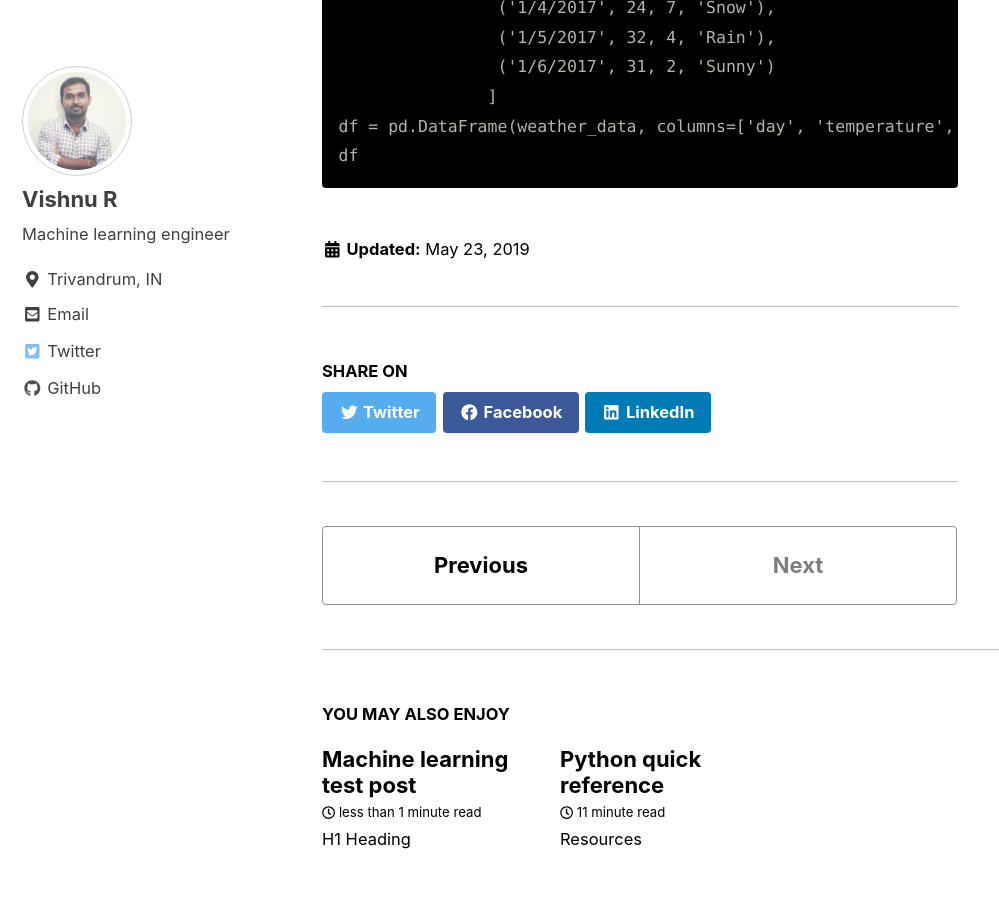
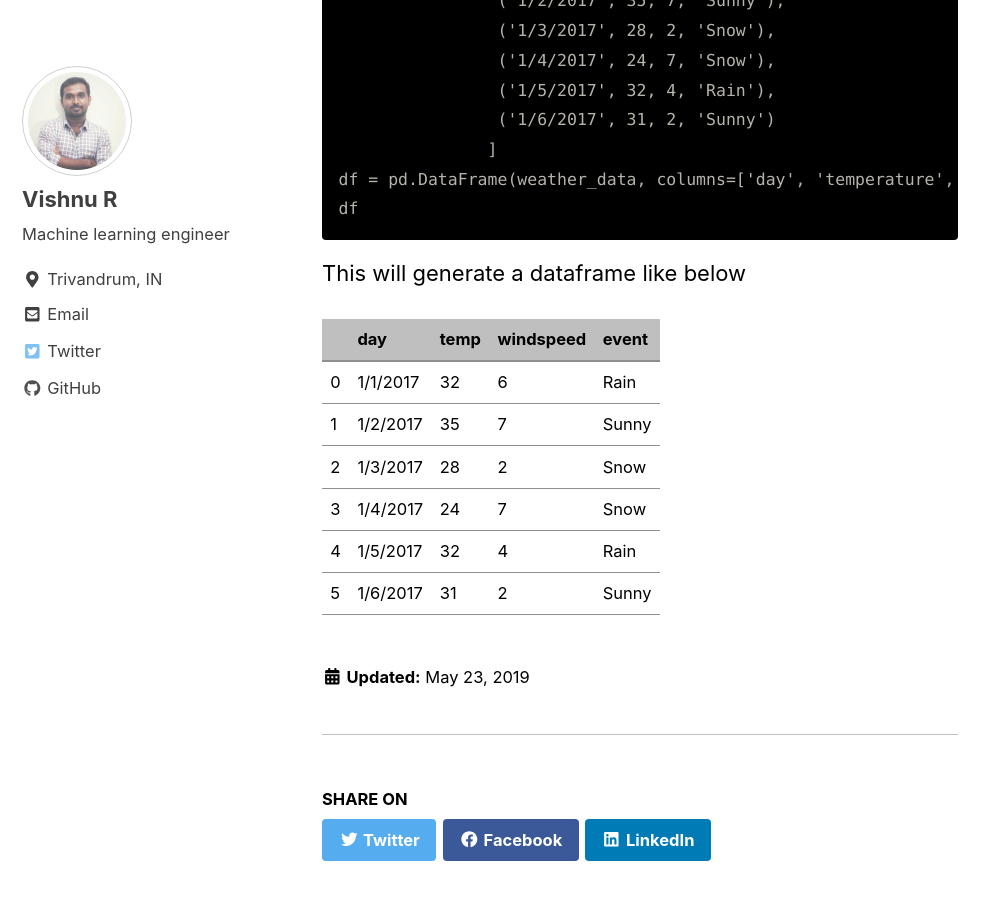
Before and after one commit to vishnurapps/vishnurapps.github.io, a Jekyll site: the page built from _posts/2019-05-23-Introduction-to-Pandas-Dataframe.md, in a window 1280 px wide and 900 px high, scrolled down 1196 px. Shown: the whole window, without its empty margins (0-999 px from the left). Built offline with Jekyll 4.4.1, drawn with Linux system fonts in a browser that asks for light colours; cached includes are drawn as plain includes; nearby versions of some CDN libraries; some of the changed text lies outside the part shown.

Commit message:
Added tables

````diff
--- a/_posts/2019-05-23-Introduction-to-Pandas-Dataframe.md
+++ b/_posts/2019-05-23-Introduction-to-Pandas-Dataframe.md
@@ -19,6 +19,7 @@ import pandas as pd
 df = pd.read_csv("weather_data.csv")   #read weather.csv data
 df
 ```
+Now df contains the below information.
 
 |   | day      | temperature | windspeed | event |
 |---|----------|-------------|-----------|-------|
@@ -46,3 +47,14 @@ weather_data = [('1/1/2017', 32, 6, 'Rain'),
 df = pd.DataFrame(weather_data, columns=['day', 'temperature', 'windspeed', 'event'])
 df
 ```
+
+This will generate a dataframe like below
+
+|   | day      | temp | windspeed | event |
+|---|----------|------|-----------|-------|
+| 0 | 1/1/2017 | 32   | 6         | Rain  |
+| 1 | 1/2/2017 | 35   | 7         | Sunny |
+| 2 | 1/3/2017 | 28   | 2         | Snow  |
+| 3 | 1/4/2017 | 24   | 7         | Snow  |
+| 4 | 1/5/2017 | 32   | 4         | Rain  |
+| 5 | 1/6/2017 | 31   | 2         | Sunny |
````
Also changed, not shown: other parts of _posts/2019-05-23-Introduction-to-Pandas-Dataframe.md (+1 -1 lines).
